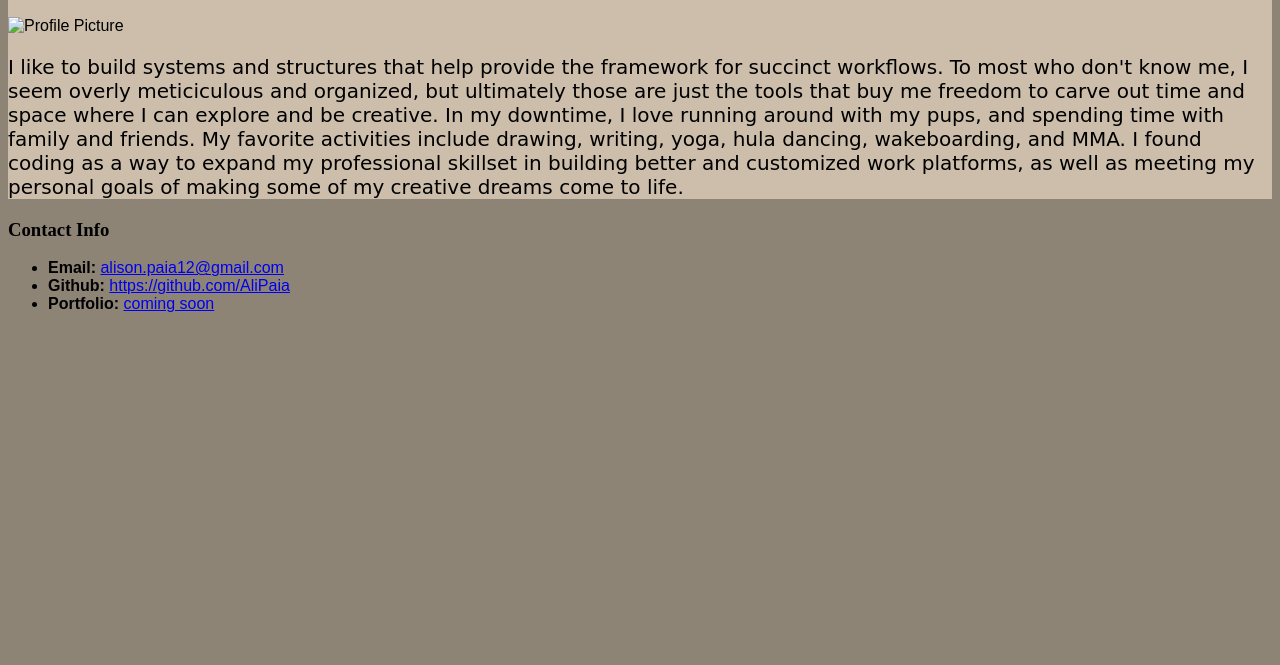
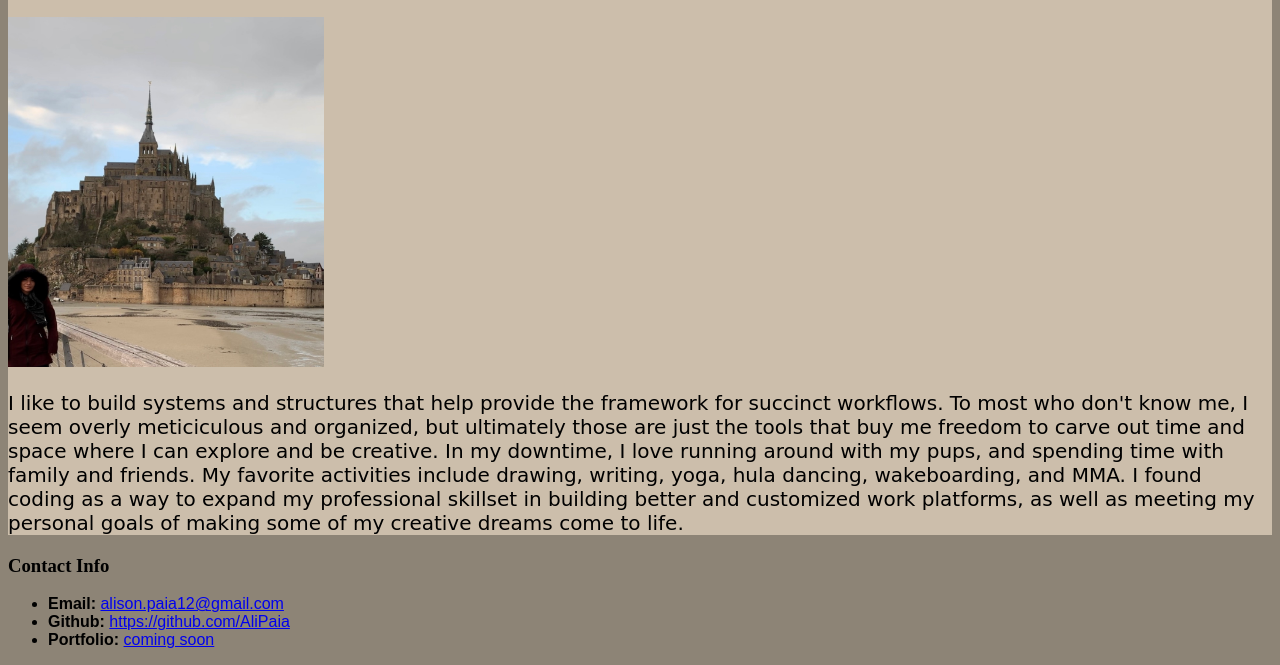
Before and after one commit to AliPaia/-Module-2-Advanced-CSS-Challenge, a plain HTML site: page index.html in a window 1280 px wide. Shown: the part 203-868 px from the top of the page. Before the commit the page ends 800 px from the top, so only its background shows below. Drawn offline with Linux system fonts and the light colour scheme; the site is published under a folder, as on GitHub Pages, so addresses that start at the root find nothing.

Commit message:
updated filing convention to deploy github page

```diff
--- a/Develop/index.html
+++ b/index.html
@@ -23,7 +23,7 @@
     <section>
       <h2>Alison Paia</h2>
       <!-- Image -->
-      <img height="350" src="/Develop/Assets/IMG_7271.jpg" alt="Profile Picture"/>
+      <img height="350" src="./assets/IMG_7271.jpg" alt="Profile Picture"/>
       <!-- Paragraph with embedded link -->
       <p>I like to build systems and structures that help provide the framework for succinct workflows. To most who don't know me, I seem overly meticiculous and organized, but ultimately those are just the tools that buy me freedom to carve out time and space where I can explore and be creative. In my downtime, I love running around with my pups, and spending time with family and friends. My favorite activities include drawing, writing, yoga, hula dancing, wakeboarding, and MMA. I found coding as a way to expand my professional skillset in building better and customized work platforms, as well as meeting my personal goals of making some of my creative dreams come to life.  </p>
     </section>
```
Also changed, not shown: assets/IMG_7271.jpg (renamed from Develop/Assets/IMG_7271.jpg), assets/styles.css (renamed from Develop/Assets/styles.css), 1 other file.
